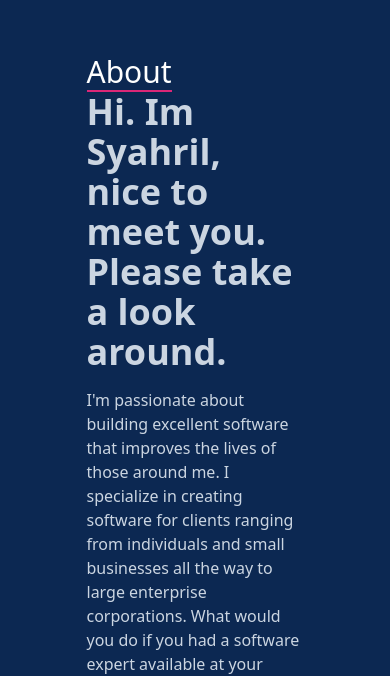
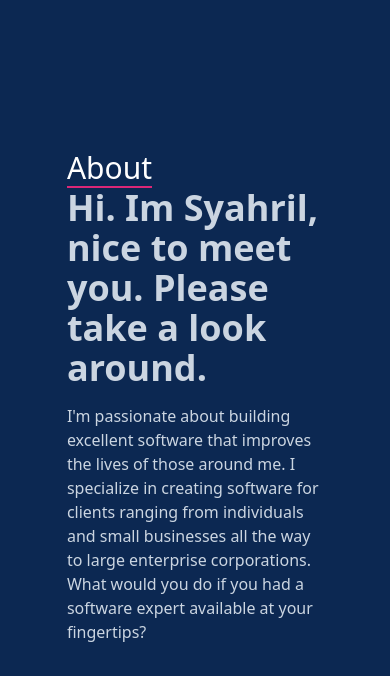
Before and after one commit to syahrilhanla/portfolio-website, a Next.js app: page / in a window 390 px wide. Shown: the part 889-1565 px from the top of the page. Built offline with nearby package versions, Linux system fonts and the light colour scheme.

Commit message:
adjusted layout for mobile

```diff
--- a/components/About.jsx
+++ b/components/About.jsx
@@ -1,7 +1,7 @@
 const About = () => {
 	return (
-		<div className="min-h-screen text-slate-300 bg-[#0c2852] flex justify-center items-center px-10">
-			<div className="md:grid grid-cols-2 gap-x-8 w-[70%]">
+		<div className="min-h-screen text-slate-300 bg-[#0c2852] flex justify-center items-center md:px-10 px-3">
+			<div className="md:grid grid-cols-2 gap-x-8 w-[70%] mt-10 md:mt-0">
 				<span className="md:flex justify-end">
 					<h1 className="w-min text-3xl text-white font-medium border-b-2 border-pink-600">
 						About
--- a/components/Works.jsx
+++ b/components/Works.jsx
@@ -25,7 +25,7 @@ const Works = () => {
 	return (
 		<div
 			name="skills"
-			className="bg-[#0c2852] min-h-screen text-gray-300 flex flex-col justify-center items-center text-center px-[8rem]"
+			className="bg-[#0c2852] min-h-screen text-gray-300 flex flex-col justify-center items-center text-center md:px-[8rem] px-[2rem]"
 		>
 			<div className="flex justify-start flex-col sm:mt-3 mt-[6rem]">
 				<h1 className="text-4xl w-min font-medium border-b-4 border-pink-600 py-1">
@@ -39,7 +39,7 @@ const Works = () => {
 					{workImages.map((image) => (
 						<div
 							style={{ backgroundImage: `url(${image.imgURL})` }}
-							className="shadow-lg shadow-[#040c16] group container rounded-md flex justify-center items-center mx-auto content-div w-[16rem]"
+							className="shadow-lg shadow-[#040c16] group container rounded-md flex justify-center items-center mx-auto content-div max-w-[16rem]"
 							key={image.title}
 						>
 							<div className="opacity-0 group-hover:opacity-100">
```
